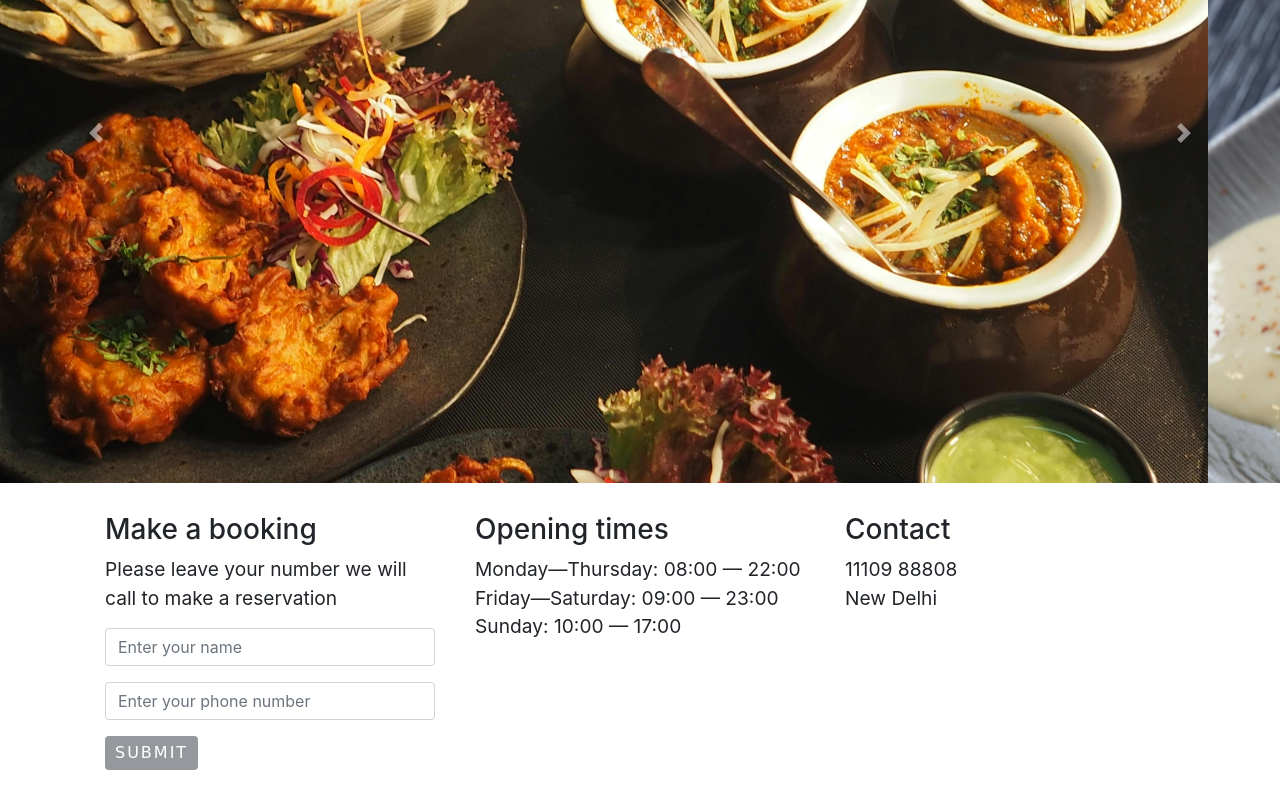
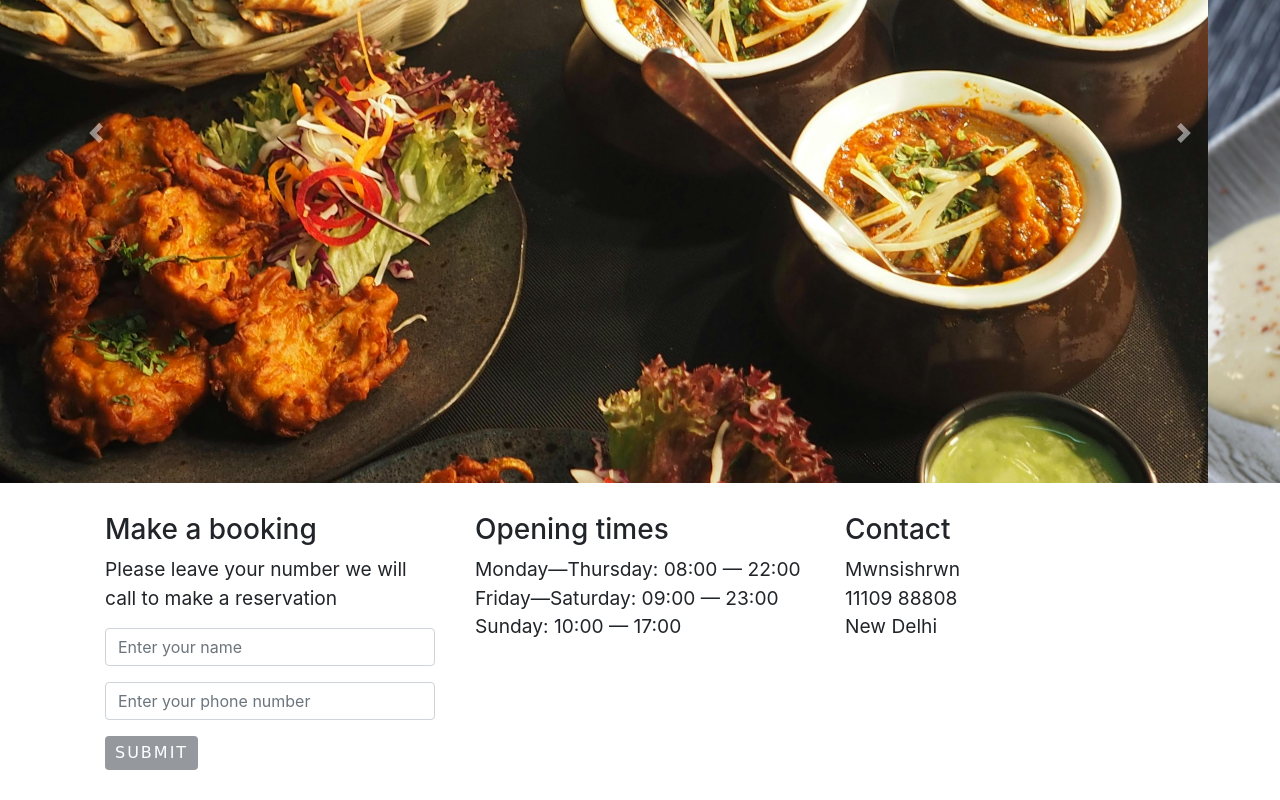
Before and after one commit to Mwnsishrwn/CODSOFT, a plain HTML site: page index.html in a window 1280 px wide. Shown: the part 1776-2576 px from the top of the page. Drawn offline with nearby package versions, Linux system fonts and the light colour scheme; files whose address does not match are found by name.

Commit message:
Update index.html

```diff
--- a/index.html
+++ b/index.html
@@ -111,6 +111,7 @@
           Contact
         </h3>
         <p>
+          <span>Mwnsishrwn</span>
           <span>11109 88808</span>
           <span>New Delhi</span>
           <span></span>
```
